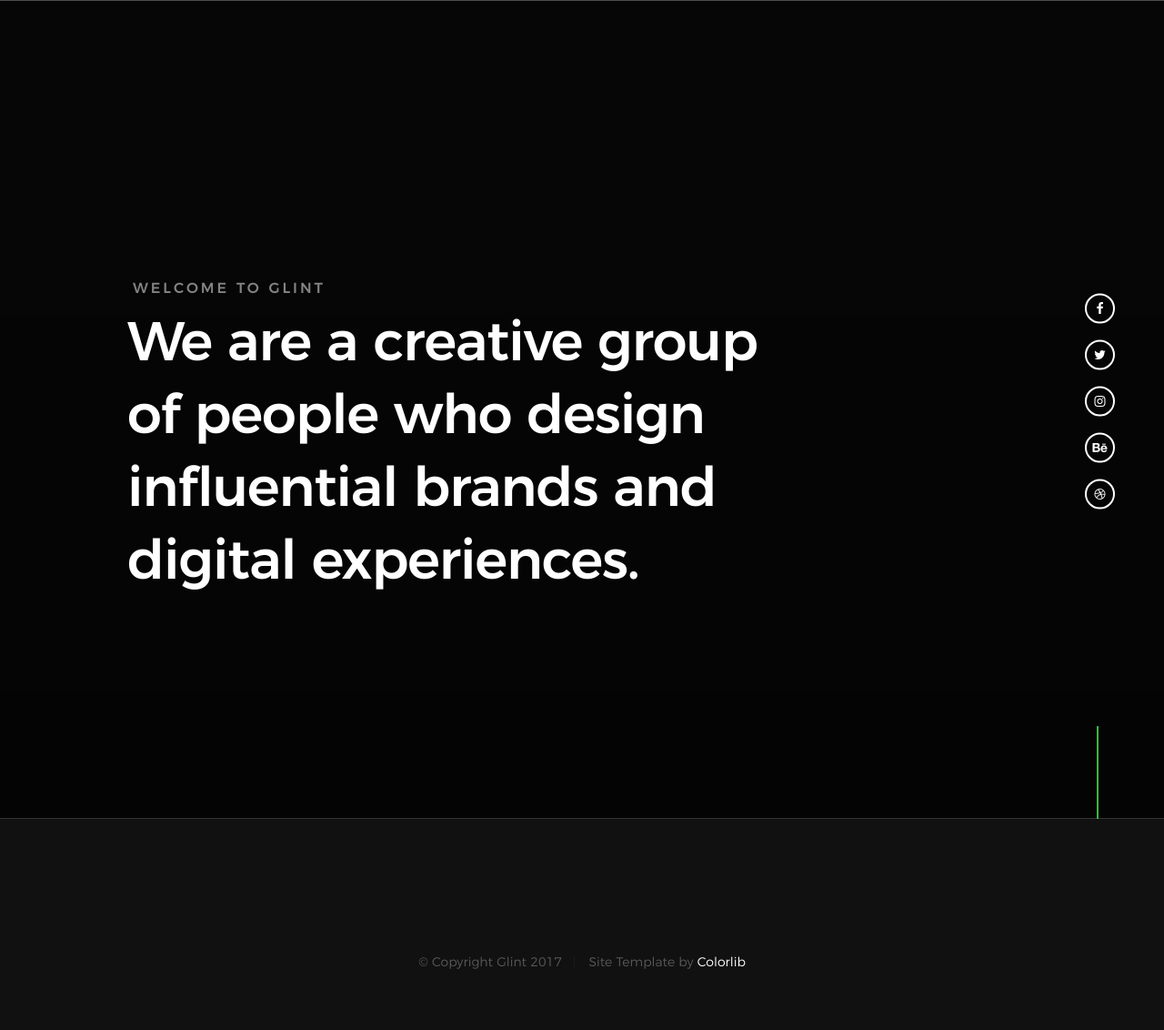
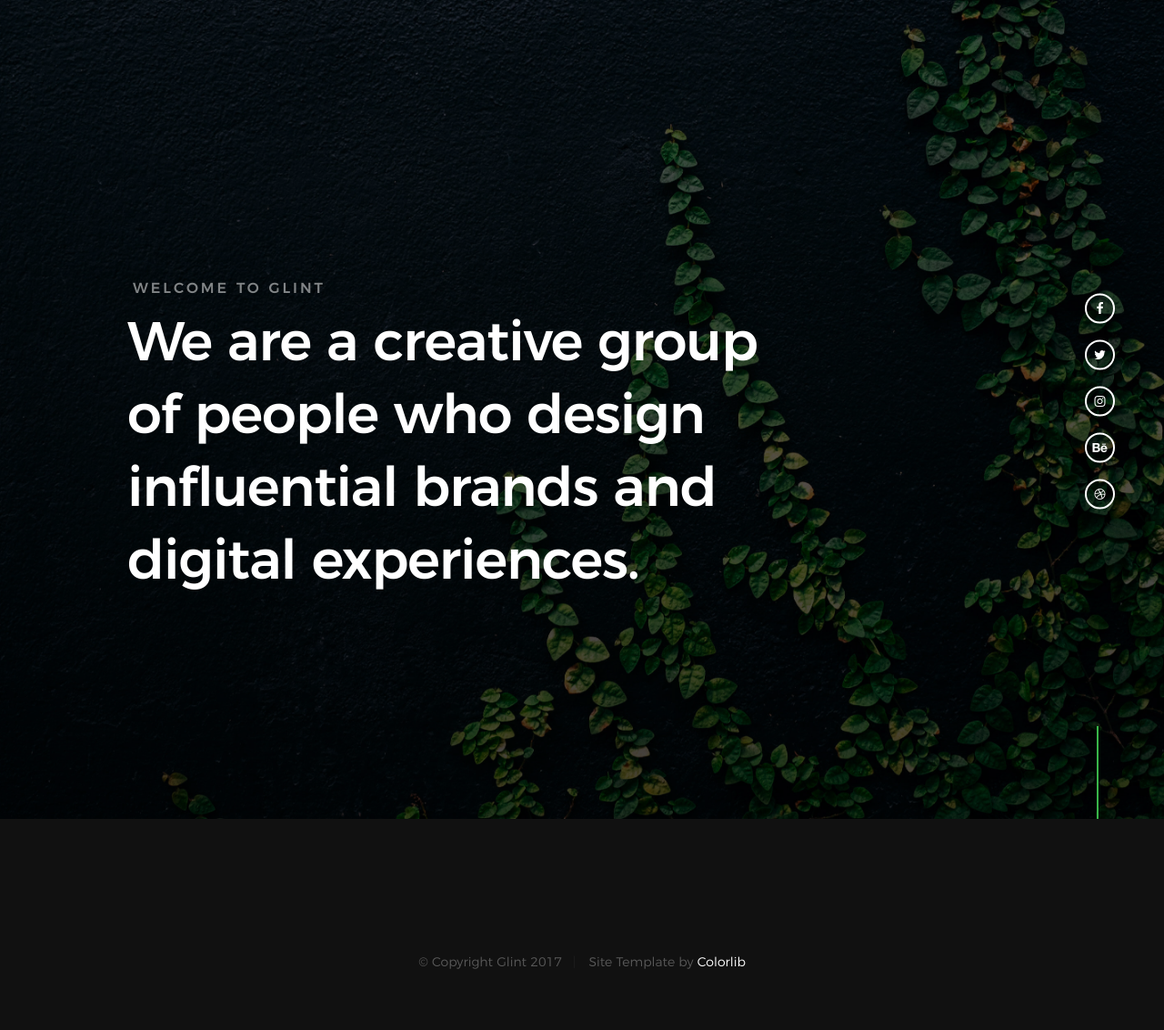
Before and after one commit to ajaidanial/ajaidanial.github.io, a Jekyll site: the page built from index.html, in a window 1280 px wide. Shown: the whole page at 91% size. Built offline with Jekyll 4.4.1, drawn with Linux system fonts in a browser that asks for light colours.

Commit message:
added the initial stuff

```diff
--- a/index.html
+++ b/index.html
@@ -3,7 +3,7 @@ permalink: /
 layout: default
 ---
 
-<section id="home" class="s-home target-section" data-parallax="scroll" data-image-src="images/hero-bg.jpg"
+<section id="home" class="s-home target-section" data-parallax="scroll" data-image-src="/assets/images/hero-bg.jpg"
 	data-natural-width=3000 data-natural-height=2000 data-position-y=center>
 
 	<div class="overlay"></div>
```
Also changed, not shown: assets/images/hero-bg.jpg (added).
